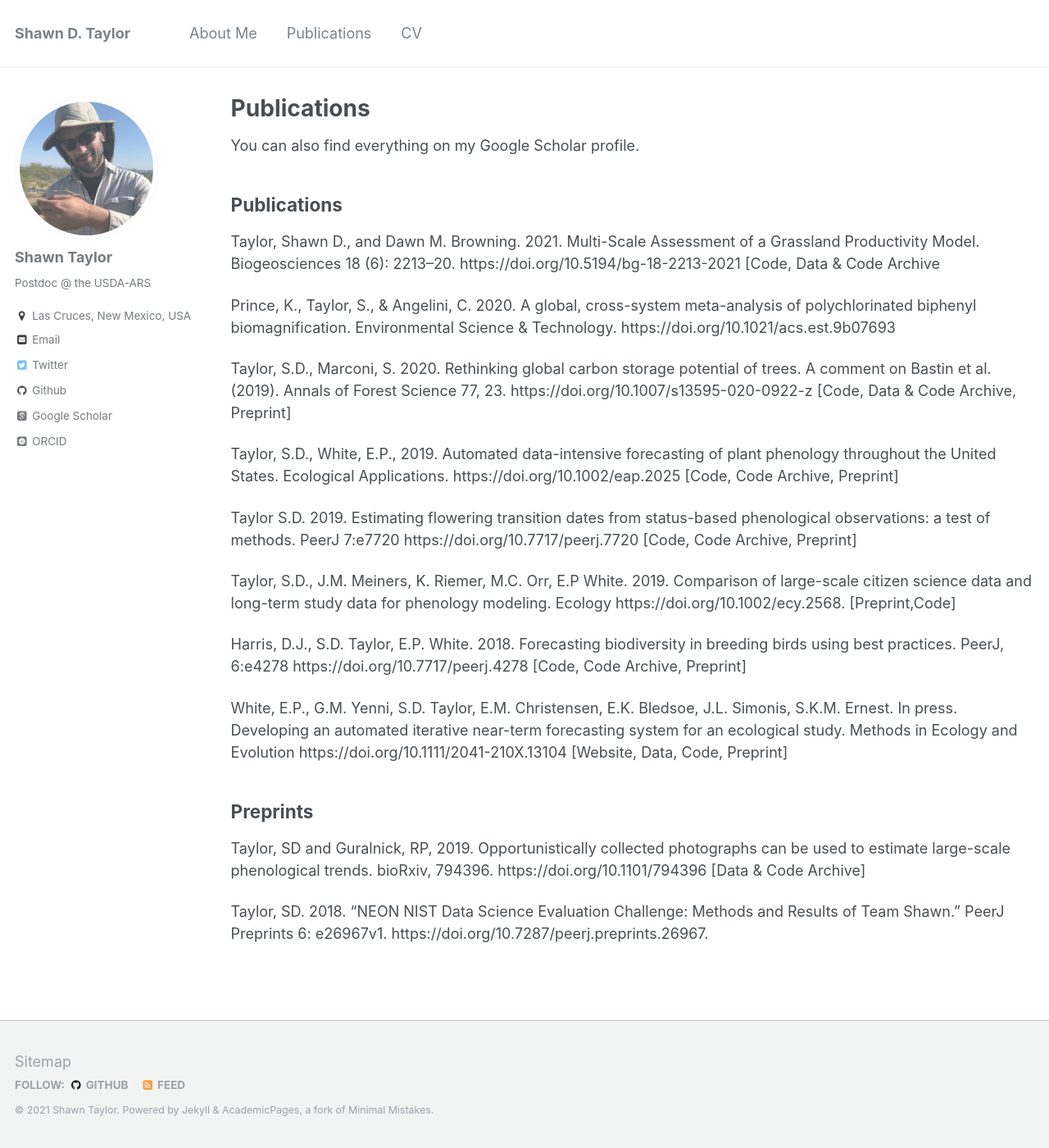
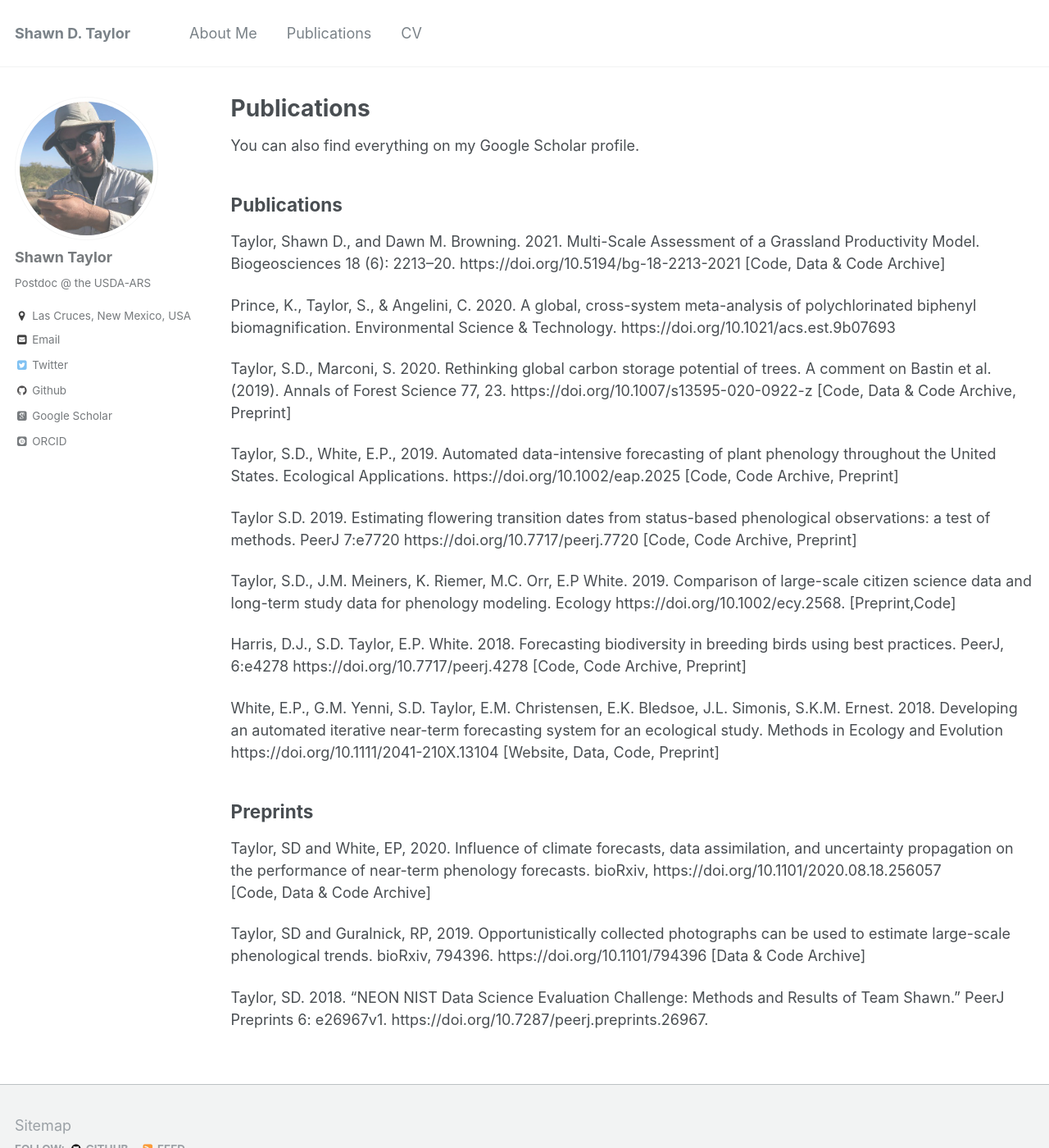
Before and after one commit to sdtaylor/sdtaylor.github.io, a Jekyll site: the page built from _pages/publications.md, in a window 1280 px wide and 1400 px high. Shown: the whole window at 82% size. Built offline with Jekyll 4.4.1, drawn with Linux system fonts in a browser that asks for light colours; some web fonts are replaced.

Commit message:
update some things

```diff
--- a/_pages/publications.md
+++ b/_pages/publications.md
@@ -12,7 +12,7 @@ You can also find everything on my [Google Scholar profile](https://scholar.goog
 
 Taylor, Shawn D., and Dawn M. Browning. 2021. Multi-Scale Assessment of a Grassland Productivity Model. Biogeosciences 18 (6): 2213–20. [https://doi.org/10.5194/bg-18-2213-2021](https://doi.org/10.5194/bg-18-2213-2021)
 [[Code](https://github.com/sdtaylor/PhenograssReplication),
-[Data & Code Archive](https://doi.org/10.5281/zenodo.3897319)
+[Data & Code Archive](https://doi.org/10.5281/zenodo.3897319)]
 
 Prince, K., Taylor, S., & Angelini, C. 2020. A global, cross-system meta-analysis of polychlorinated biphenyl biomagnification. Environmental Science & Technology. [https://doi.org/10.1021/acs.est.9b07693](https://doi.org/10.1021/acs.est.9b07693)
 
@@ -38,13 +38,17 @@ Harris, D.J., S.D. Taylor, E.P. White. 2018. Forecasting biodiversity in breedin
 [Code Archive](https://doi.org/10.5281/zenodo.888988),
 [Preprint](https://doi.org/10.1101/191130)]
 
-White, E.P., G.M. Yenni, S.D. Taylor, E.M. Christensen, E.K. Bledsoe, J.L. Simonis, S.K.M. Ernest. In press. Developing an automated iterative near-term forecasting system for an ecological study. Methods in Ecology and Evolution [https://doi.org/10.1111/2041-210X.13104](https://doi.org/10.1111/2041-210X.13104) [[Website](https://portal.naturecast.org/),
+White, E.P., G.M. Yenni, S.D. Taylor, E.M. Christensen, E.K. Bledsoe, J.L. Simonis, S.K.M. Ernest. 2018. Developing an automated iterative near-term forecasting system for an ecological study. Methods in Ecology and Evolution [https://doi.org/10.1111/2041-210X.13104](https://doi.org/10.1111/2041-210X.13104) [[Website](https://portal.naturecast.org/),
 [Data](https://github.com/weecology/PortalData),
 [Code](https://github.com/weecology/portalPredictions),
 [Preprint](https://doi.org/10.1101/268623)]
 
 ## Preprints
 
+Taylor, SD and White, EP, 2020. Influence of climate forecasts, data assimilation, and uncertainty propagation on the performance of near-term phenology forecasts. bioRxiv, [https://doi.org/10.1101/2020.08.18.256057](https://doi.org/10.1101/2020.08.18.256057)
+[[Code](https://github.com/sdtaylor/phenology_forecasts),
+[Data & Code Archive](https://doi.org/10.5281/zenodo.3990010)]
+
 Taylor, SD and Guralnick, RP, 2019. Opportunistically collected photographs can be used to estimate large-scale phenological trends. bioRxiv, 794396. [https://doi.org/10.1101/794396](https://doi.org/10.1101/794396)
 [[Data & Code Archive](https://doi.org/10.5281/zenodo.3473015)]
 
```
